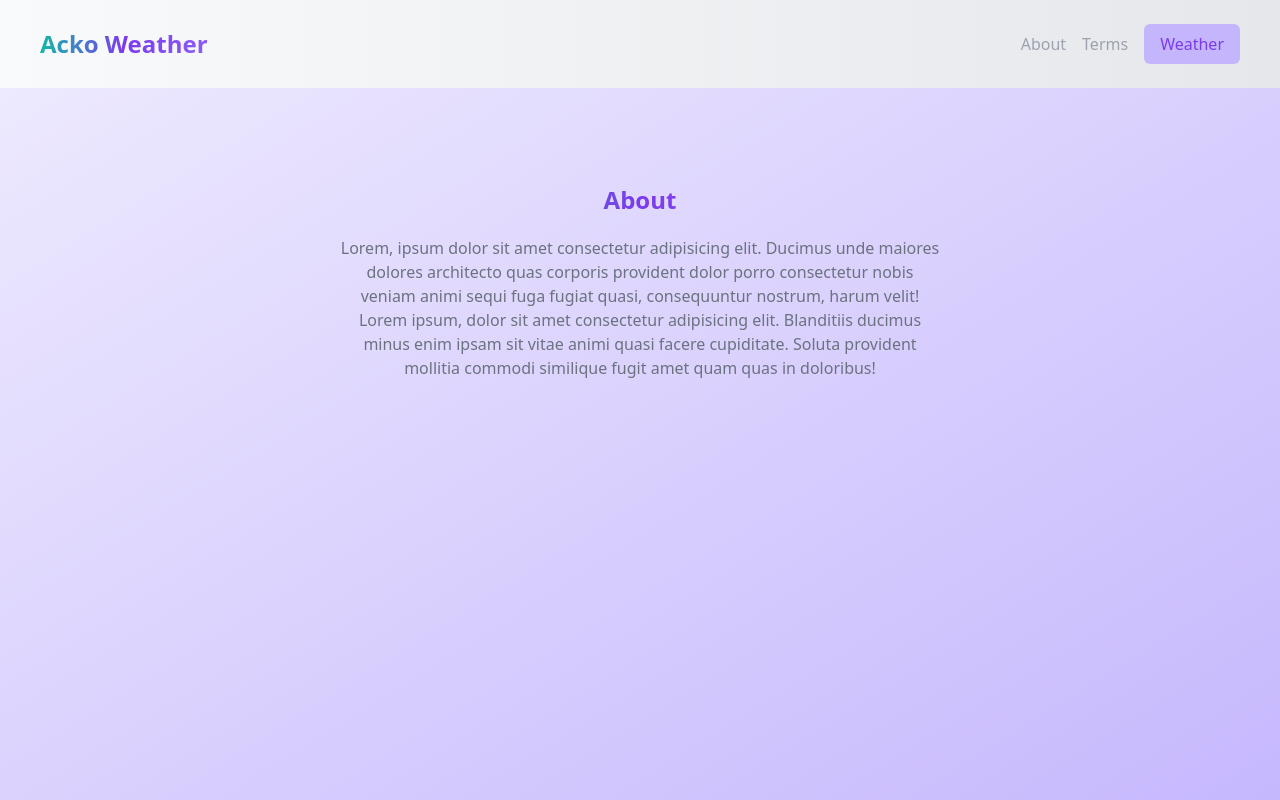
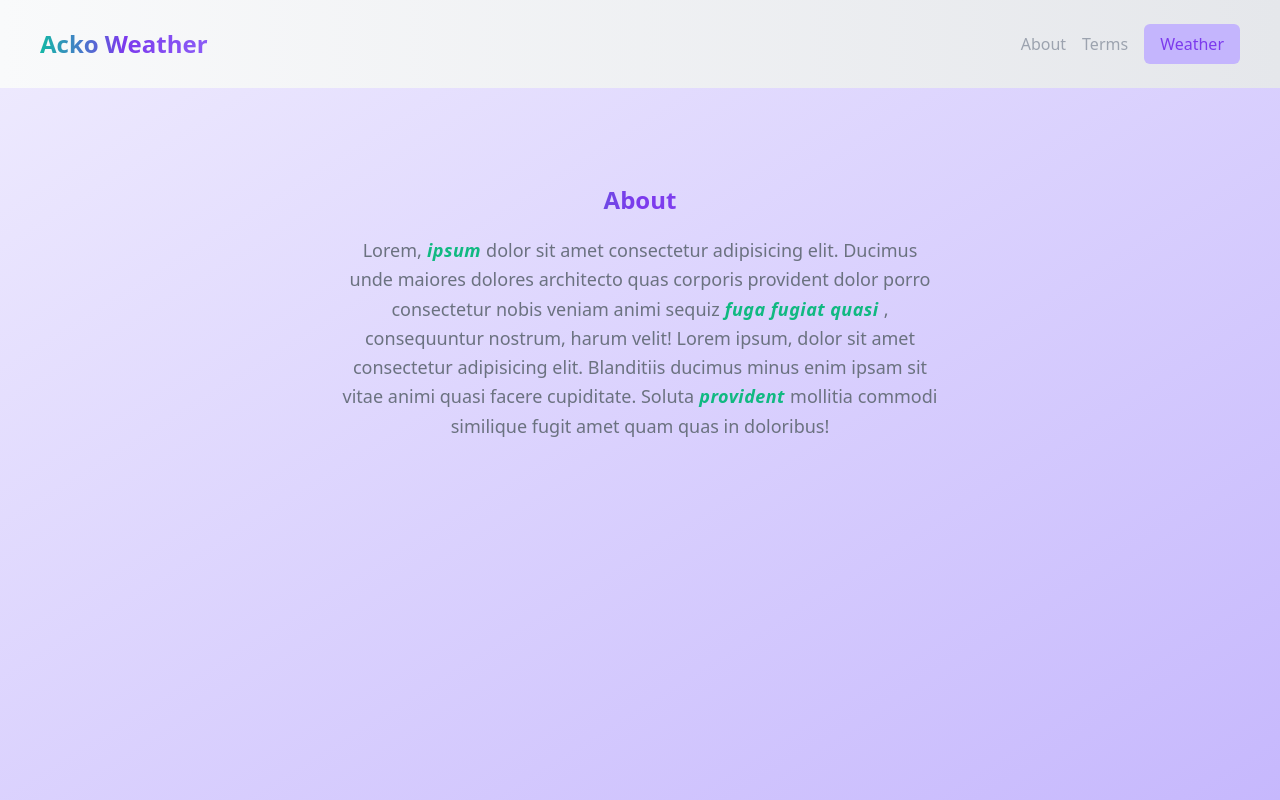
Before and after one commit to iamsomraj/React-Acko-Weather-App, a React (Create React App) app: page /React-Acko-Weather-App/about in a window 1280 px wide. Shown: the top 800 px of the page. Built offline with nearby package versions, Linux system fonts and the light colour scheme.

Commit message:
📦 NEW: Highlighter comp for texts

```diff
--- /dev/null
+++ b/src/components/Highlighter/Highlighter.tsx
@@ -0,0 +1,9 @@
+const Highlighter: React.FC = ({ children }) => {
+  return (
+    <span className="italic text-green-500 text-md font-bold tracking-wide">
+      {children}
+    </span>
+  );
+};
+
+export default Highlighter;
--- a/src/containers/AboutContainer/AboutContainer.tsx
+++ b/src/containers/AboutContainer/AboutContainer.tsx
@@ -1,3 +1,4 @@
+import Highlighter from "../../components/Highlighter/Highlighter";
 import UtilContainer from "../../components/UtilContainer/UtilContainer";
 
 const AboutContainer = () => {
@@ -8,14 +9,16 @@ const AboutContainer = () => {
           <div className="text-2xl font-bold text-transparent bg-clip-text bg-gradient-to-r from-teal-500 via-purple-600 to-purple-500">
             About
           </div>
-          <div>
-            Lorem, ipsum dolor sit amet consectetur adipisicing elit. Ducimus
-            unde maiores dolores architecto quas corporis provident dolor porro
-            consectetur nobis veniam animi sequi fuga fugiat quasi, consequuntur
+          <div className="leading-relaxed text-lg">
+            Lorem,<Highlighter> ipsum </Highlighter>dolor sit amet consectetur
+            adipisicing elit. Ducimus unde maiores dolores architecto quas
+            corporis provident dolor porro consectetur nobis veniam animi sequiz
+            <Highlighter> fuga fugiat quasi </Highlighter>, consequuntur
             nostrum, harum velit! Lorem ipsum, dolor sit amet consectetur
             adipisicing elit. Blanditiis ducimus minus enim ipsam sit vitae
-            animi quasi facere cupiditate. Soluta provident mollitia commodi
-            similique fugit amet quam quas in doloribus!
+            animi quasi facere cupiditate. Soluta
+            <Highlighter> provident </Highlighter>mollitia commodi similique
+            fugit amet quam quas in doloribus!
           </div>
         </div>
       </div>
--- a/src/containers/TermsContainer/TermsContainer.tsx
+++ b/src/containers/TermsContainer/TermsContainer.tsx
@@ -1,3 +1,4 @@
+import Highlighter from "../../components/Highlighter/Highlighter";
 import UtilContainer from "../../components/UtilContainer/UtilContainer";
 
 const TermsContainer = () => {
@@ -8,29 +9,34 @@ const TermsContainer = () => {
           <div className="text-2xl font-bold text-transparent bg-clip-text bg-gradient-to-r from-teal-500 via-purple-600 to-purple-500">
             Terms
           </div>
+          <div className="text-justify space-y-3">
             <div>
               Lorem ipsum dolor sit amet consectetur adipisicing elit. Non vel
-            sequi, iure nihil ipsum ab tempora aliquid! Beatae, harum asperiores
-            aut nihil commodi dolorem fugiat repudiandae saepe quasi velit
-            facere!
+              sequi, iure nihil ipsum ab <Highlighter> tempora </Highlighter>
+              aliquid! Beatae, harum asperiores aut nihil commodi dolorem fugiat
+              repudiandae saepe quasi velit facere!
             </div>
             <div>
               Lorem ipsum dolor sit amet consectetur adipisicing elit. Cum culpa
-            repudiandae aliquid minima dolor eligendi corrupti hic ex veritatis
-            nostrum. Impedit accusantium esse ad? Exercitationem ullam eligendi
-            laborum delectus sed!
+              repudiandae aliquid minima dolor eligendi corrupti hic ex
+              veritatis nostrum. Impedit accusantium esse ad?
+              <Highlighter> Exercitationem </Highlighter>ullam eligendi laborum
+              delectus sed!
             </div>
             <div>
-            Lorem ipsum dolor sit amet consectetur adipisicing elit. Non vel
-            sequi, iure nihil ipsum ab tempora aliquid! Beatae, harum asperiores
-            aut nihil commodi dolorem fugiat repudiandae saepe quasi velit
-            facere!
+              Lorem ipsum dolor sit amet{" "}
+              <Highlighter> consectetur </Highlighter>
+              adipisicing elit. Non vel sequi, iure nihil ipsum ab tempora
+              aliquid! Beatae, harum asperiores aut nihil commodi dolorem fugiat
+              repudiandae saepe quasi velit facere!
             </div>
             <div>
               Lorem ipsum dolor sit amet consectetur adipisicing elit. Cum culpa
-            repudiandae aliquid minima dolor eligendi corrupti hic ex veritatis
-            nostrum. Impedit accusantium esse ad? Exercitationem ullam eligendi
-            laborum delectus sed!
+              repudiandae aliquid minima dolor eligendi corrupti hic ex
+              veritatis nostrum. Impedit{" "}
+              <Highlighter> accusantium </Highlighter>esse ad? Exercitationem
+              ullam eligendi laborum delectus sed!
+            </div>
           </div>
         </div>
       </div>
```
Lines whose indentation alone changed are shown as unchanged.
